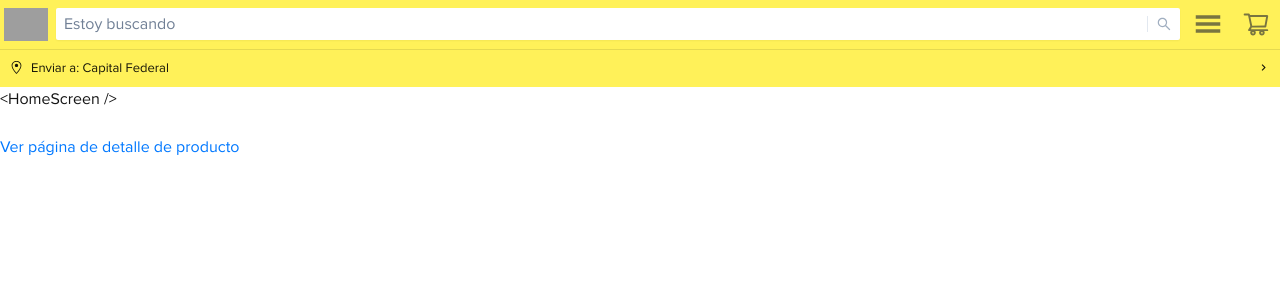
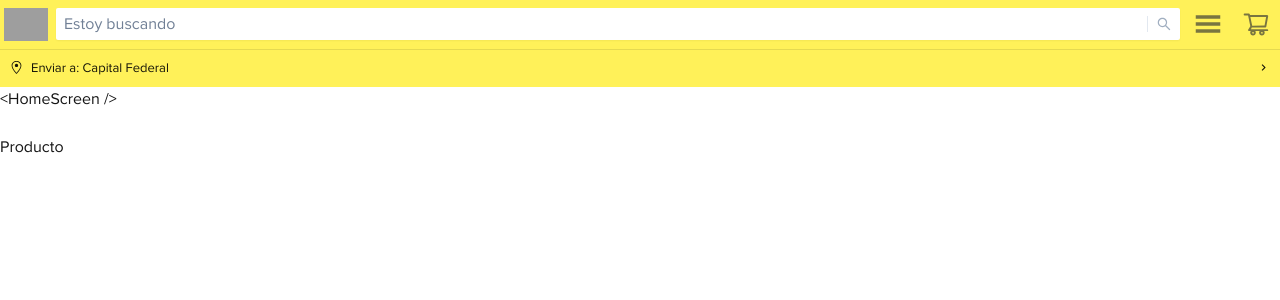
Before and after one commit to DenisMPar/Meli-challenge, a React (Vite) app: page / in a window 1280 px wide. Shown: the top 300 px of the page. Built offline with nearby package versions, Linux system fonts and the light colour scheme; grey boxes are pictures that could not be loaded.

Commit message:
beta 1.1

```diff
--- a/src/pages/home/index.tsx
+++ b/src/pages/home/index.tsx
@@ -1,12 +1,13 @@
 import React from "react";
-import { Link, Text } from "@chakra-ui/react";
+import { Text } from "@chakra-ui/react";
+import { Link } from "react-router-dom";
 
 const HomeScreen: React.FC = () => {
   return (
     <div>
       <Text>{`<HomeScreen />`}</Text>
       <br />
-      <Link href="/productId">Ver página de detalle de producto</Link>
+      <Link to="/productId">Producto</Link>
     </div>
   );
 };
```
